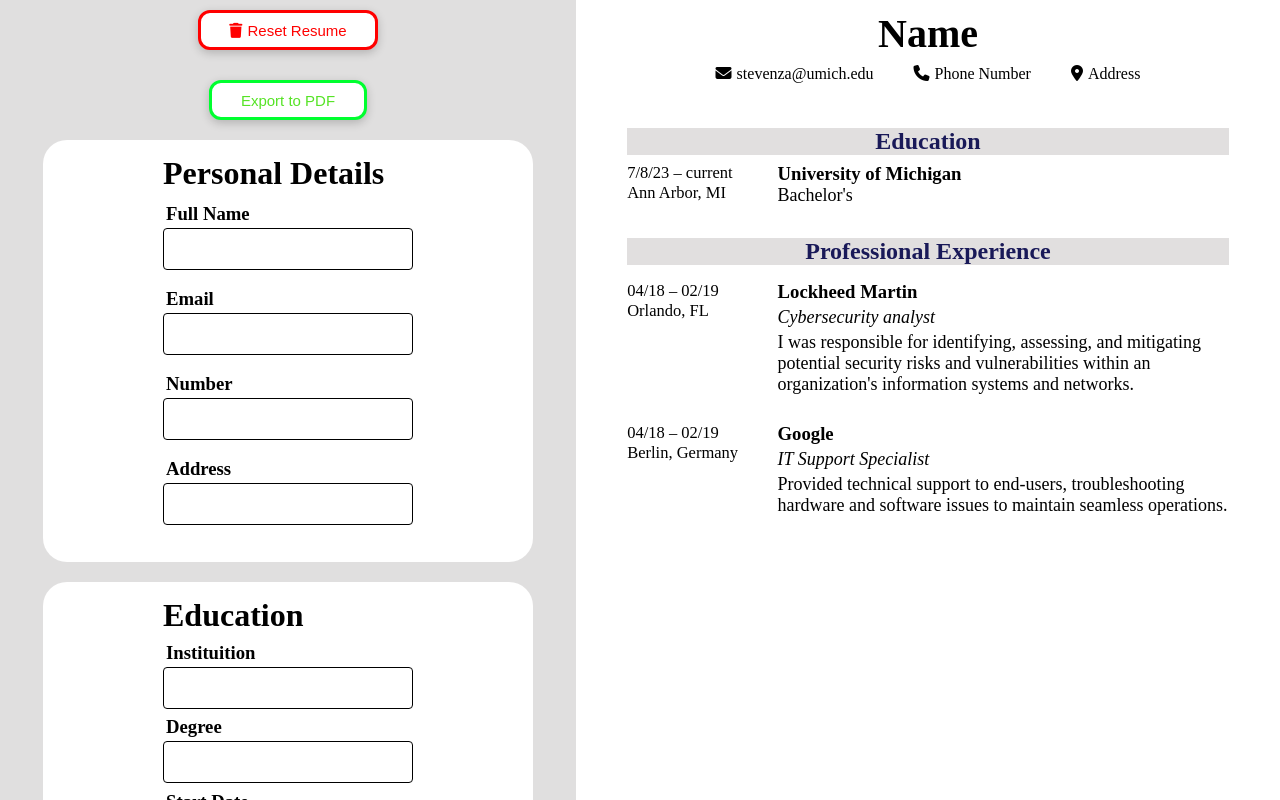
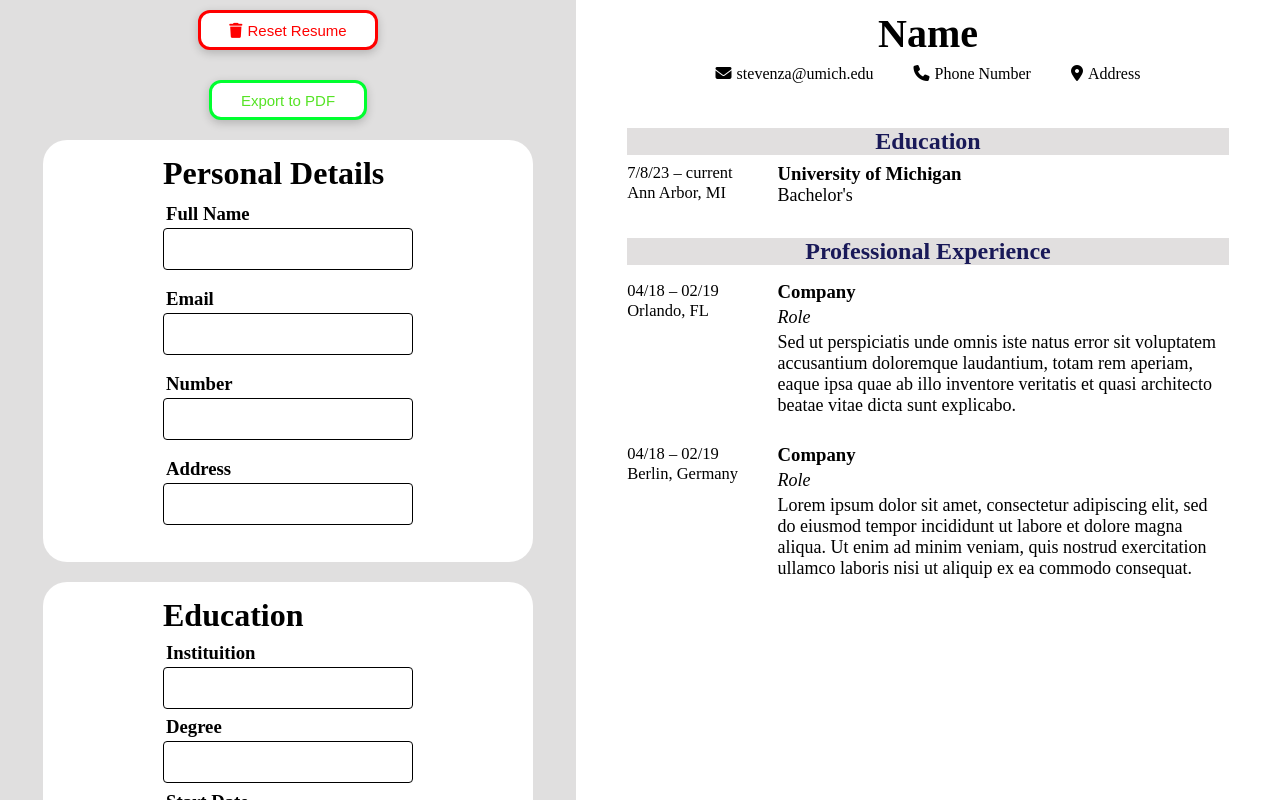
Before and after one commit to Steven-program/ResumeBuilder, a React (Vite) app: page / in a window 1280 px wide. Built offline with nearby package versions, Linux system fonts and the light colour scheme.

Commit message:
Added demo picture

```diff
--- a/src/resume_placeholder.jsx
+++ b/src/resume_placeholder.jsx
@@ -260,9 +260,9 @@
                                     </div>
 
                                     <div className="descr">
-                                        <h3>{company1 || "Lockheed Martin"}</h3>
-                                        <p className="font-s"><i>{role || "Cybersecurity analyst"}</i></p>
-                                        <p className="font-s">{description || "I was responsible for identifying, assessing, and mitigating potential security risks and vulnerabilities within an organization's information systems and networks."}</p>
+                                        <h3>{company1 || "Company"}</h3>
+                                        <p className="font-s"><i>{role || "Role"}</i></p>
+                                        <p className="font-s">{description || "Sed ut perspiciatis unde omnis iste natus error sit voluptatem accusantium doloremque laudantium, totam rem aperiam, eaque ipsa quae ab illo inventore veritatis et quasi architecto beatae vitae dicta sunt explicabo. "}</p>
                                     </div>
                                 </div>
 
@@ -273,9 +273,9 @@
                                     </div>
 
                                     <div className="descr">
-                                        <h3>{company3 || "Google"}</h3>
-                                        <p className="font-s"><i>{role3 || "IT Support Specialist"}</i></p>
-                                        <p className="font-s">{description3 || "Provided technical support to end-users, troubleshooting hardware and software issues to maintain seamless operations."}</p>
+                                        <h3>{company3 || "Company"}</h3>
+                                        <p className="font-s"><i>{role3 || "Role"}</i></p>
+                                        <p className="font-s">{description3 || "Lorem ipsum dolor sit amet, consectetur adipiscing elit, sed do eiusmod tempor incididunt ut labore et dolore magna aliqua. Ut enim ad minim veniam, quis nostrud exercitation ullamco laboris nisi ut aliquip ex ea commodo consequat."}</p>
                                     </div>
                                 </div>
                             </div>
```
Also changed, not shown: public/resume_app.png (added).
